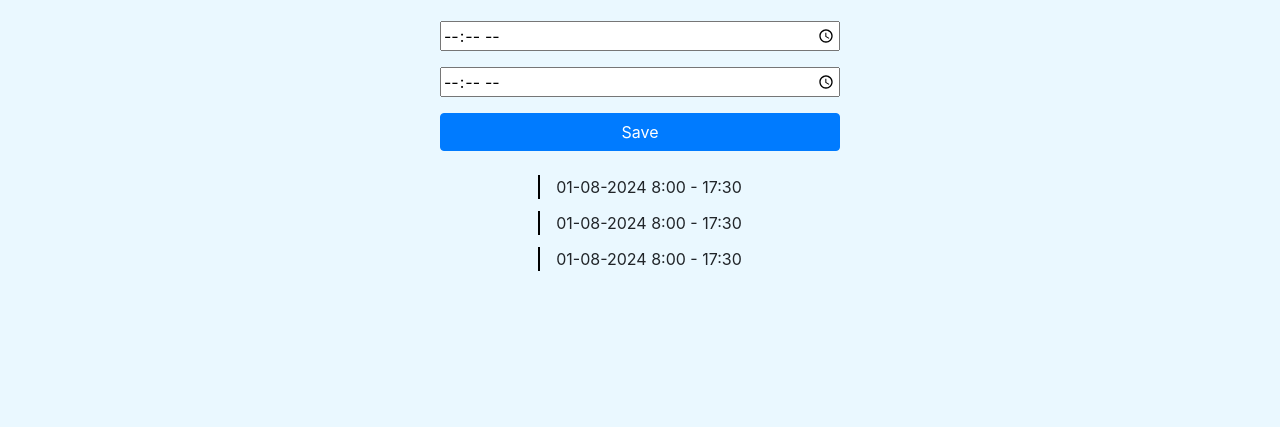
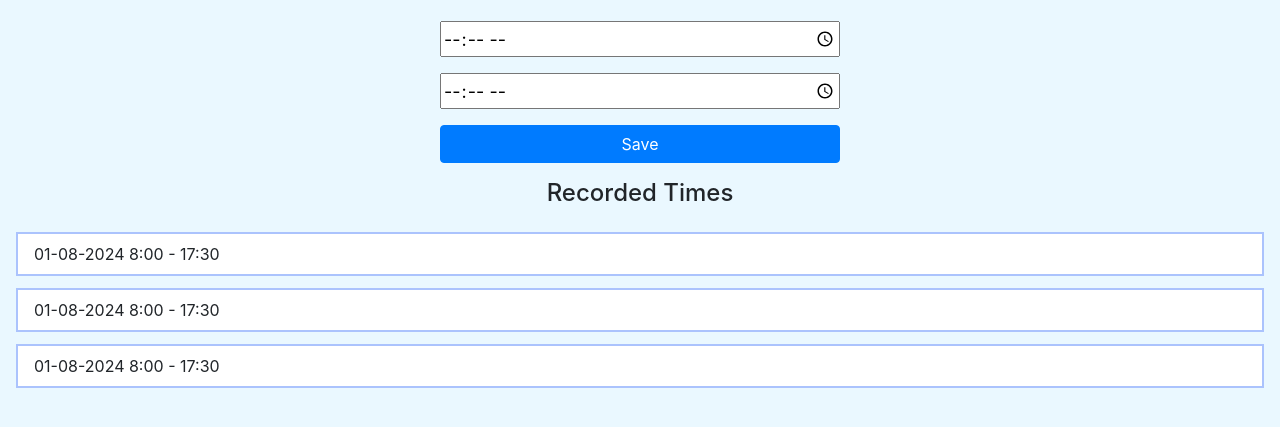
Before and after one commit to felianfilian/cordova_v1, a website: page www/index.html in a window 1280 px wide. Shown: the part 67-494 px from the top of the page. Drawn offline with nearby package versions, Linux system fonts and the light colour scheme.

Commit message:
timetable fixes

```diff
--- a/www/index.html
+++ b/www/index.html
@@ -18,6 +18,7 @@
       <input class="input-01" type="time" placeholder="start time" />
       <input class="input-01" type="time" placeholder="ending time" />
       <button class="btn btn-primary button-01">Save</button>
+      <h4>Recorded Times</h4>
       <div class="timetable">
         <div class="timestamp">01-08-2024 8:00 - 17:30</div>
         <div class="timestamp">01-08-2024 8:00 - 17:30</div>
--- a/www/style.css
+++ b/www/style.css
@@ -14,6 +14,10 @@
 .input-01 {
   width: 100%;
   max-width: 400px;
+
+  height: 36px;
+
+  font-size: 18px;
 }
 
 .button-01 {
@@ -26,11 +30,14 @@
   flex-direction: column;
   gap: 12px;
 
-  padding: 8px 16px;
+  width: 100%;
 }
 
 .timestamp {
-  border-left: 2px solid #000;
+  width: 100%;
 
-  padding-left: 16px;
+  padding: 8px 16px;
+
+  background-color: #fff;
+  border: 2px solid rgb(171, 195, 253);
 }
```
